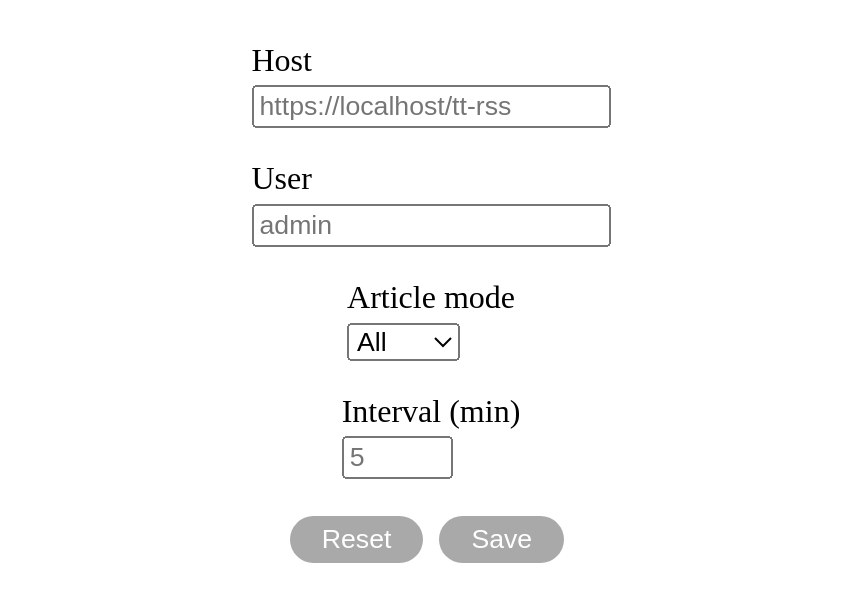
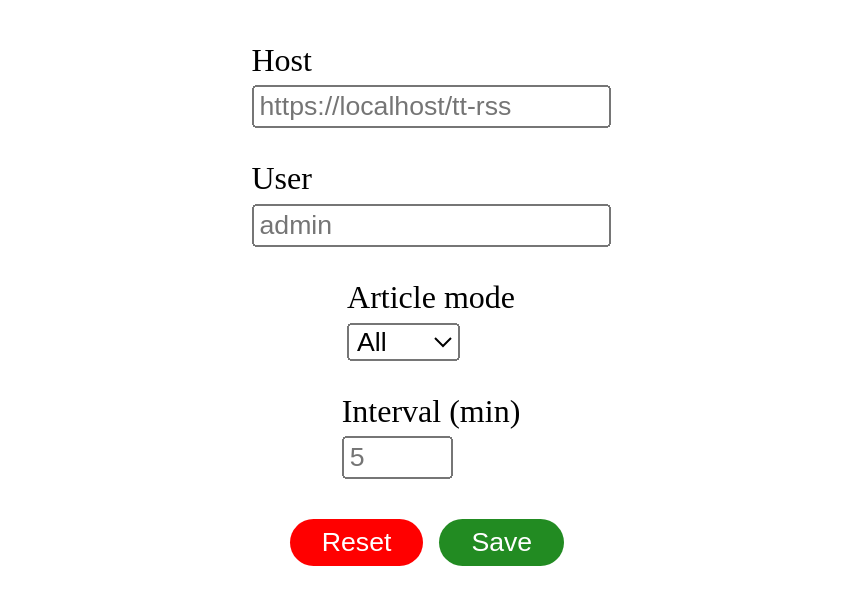
Before and after one commit to danisztls/tt-rss-unread-counter, a browser extension: page app/options.html in a window 1280 px wide. Shown: the part 166-770 px from the top of the page, without its empty margins (209-1074 px from the left). Drawn offline with Linux system fonts and the light colour scheme.

Commit message:
Style updates

```diff
--- a/app/options.html
+++ b/app/options.html
@@ -35,25 +35,28 @@
         padding-bottom: 0.2em;
       }
 
-      input[type="button"] {
+      #opt-save, #opt-reset {
         display: inline-block;
         padding: 0.3em 1.2em;
-        margin: 0 0.3em 0.3em 0;
+        margin: 1.5em 0.3em 0.3em 0;
         border-radius: 1.5em;
         box-sizing: border-box;
         border-style: hidden;
         text-decoration: none;
         color: white;
-        background-color: darkgray;
         text-align: center;
         transition: all 0.2s;
       }
 
-      #opt-save:hover {
-          background-color: green;
+      #opt-save:hover, #opt-reset:hover {
+        filter: grayscale(0.5);
       }
 
-      #opt-reset:hover{
+      #opt-save {
+        background-color: forestgreen;
+      }
+
+      #opt-reset{
         background-color: red;
       }
 
@@ -83,7 +86,7 @@
       </div>
       <div>
         <label for="opt-user">User</label>
-        <input id="opt-user" name="User name" type="text" ><br>
+        <input id="opt-user" name="User name" type="text">
       </div>
       <div>
         <label for="opt-mode">Article mode</label>
@@ -94,9 +97,8 @@
       </div>
       <div>
         <label for="opt-interval">Interval (min)</label>
-        <input id="opt-interval" name="Interval duration" type="number" min=1 max=60><br>
+        <input id="opt-interval" name="Interval duration" type="number" min=1 max=60>
       </div>
-      <br>
       <div>
         <input id="opt-reset" type="button" value="Reset">
         <input id="opt-save"  type="button" value="Save">
```
